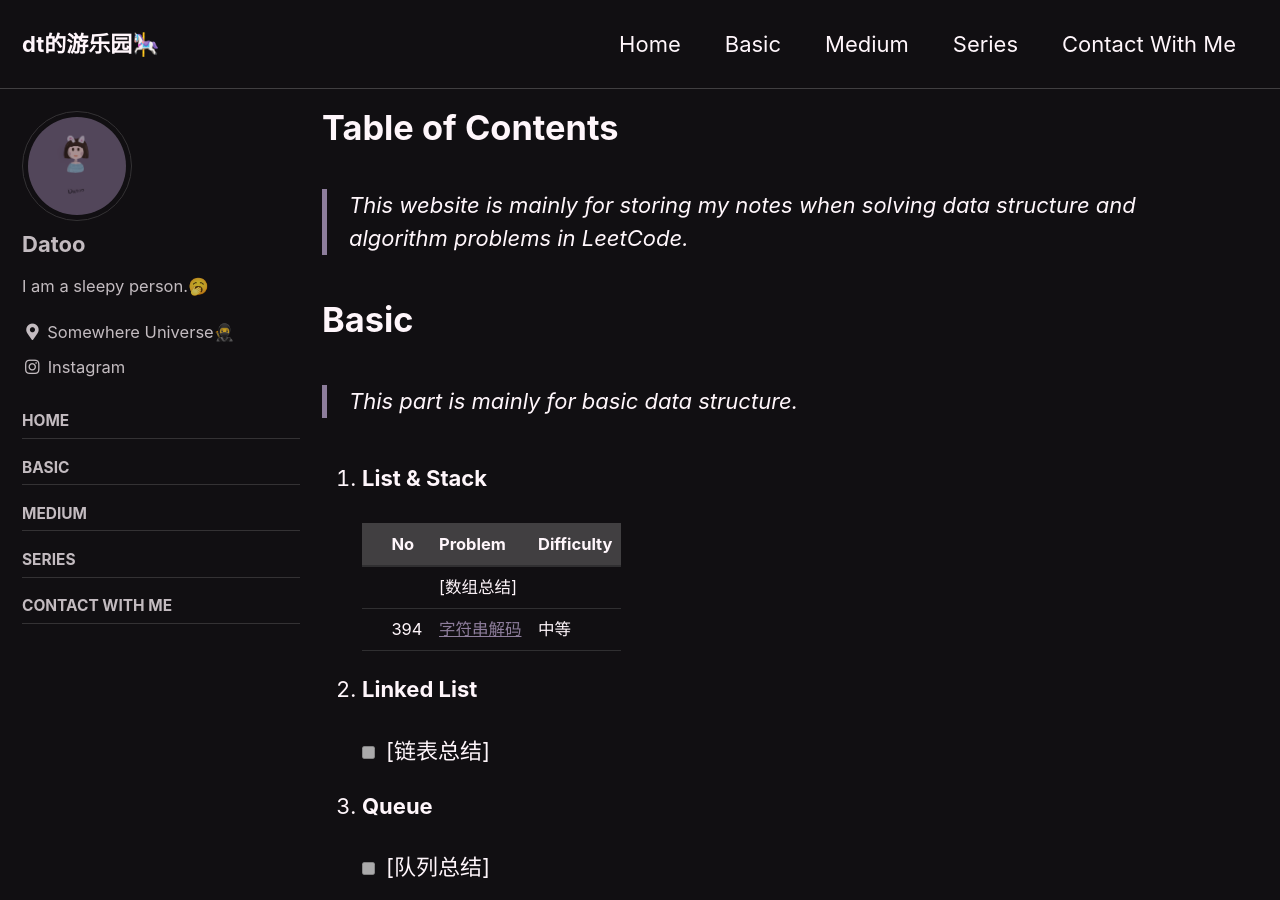
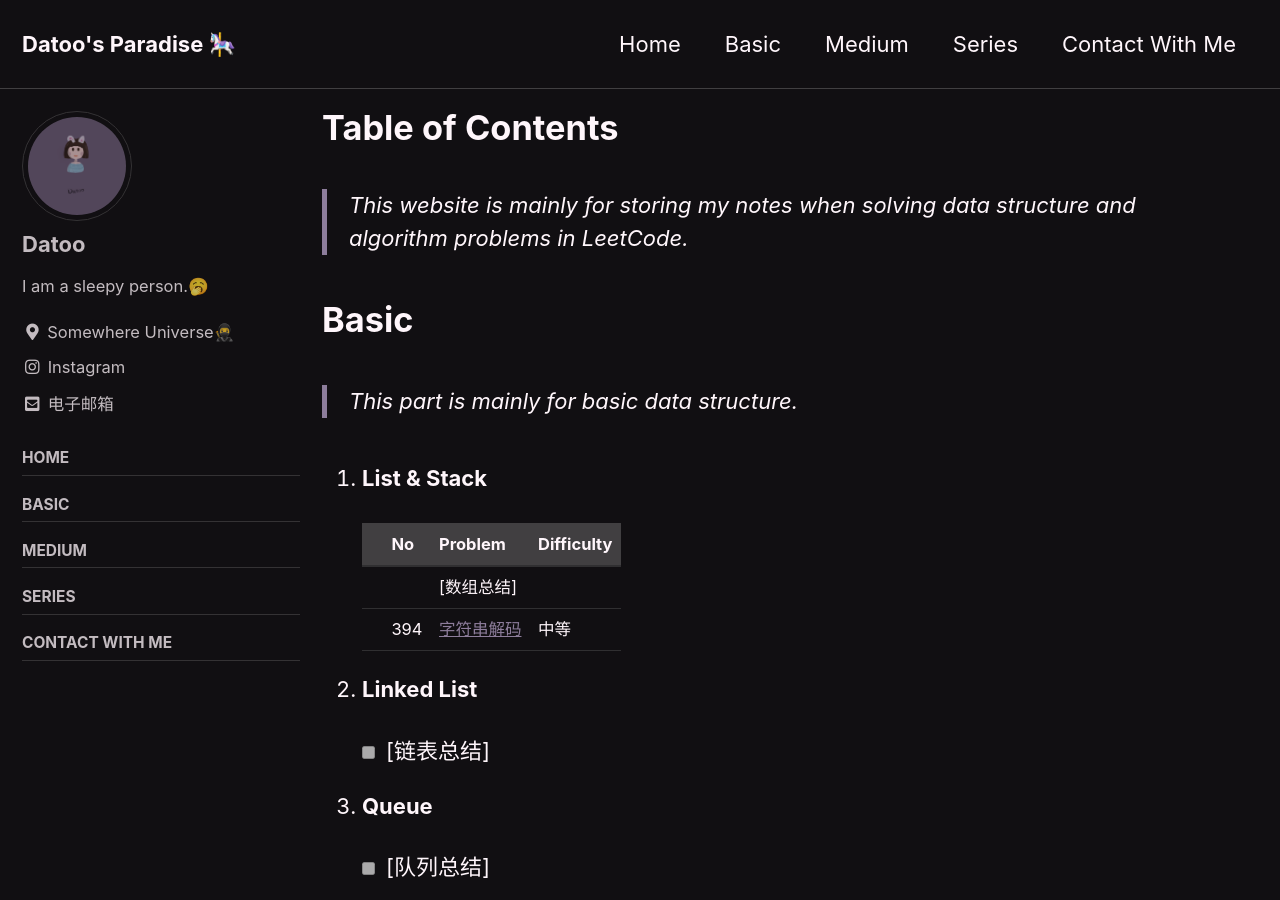
Before and after one commit to DaToo-J/DaToo-J.GitHub.io, a Jekyll site: the page built from index.md, in a window 1280 px wide and 900 px high. Built offline with Jekyll 4.4.1, drawn with Linux system fonts in a browser that asks for light colours; cached includes are drawn as plain includes; the list of posts is cut into pages by our own code.

Commit message:
add email addr and edit website title

```diff
--- a/_config.yml
+++ b/_config.yml
@@ -16,7 +16,7 @@ minimal_mistakes_skin    : "neon" # "air", "aqua", "contrast", "dark", "dirt", "
 
 # Site Settings
 locale                   : "zh-CN"
-title                    : "dt的游乐园🎠"
+title                    : "Datoo's Paradise 🎠"
 title_separator          : "-"
 subtitle                 : # site tagline that appears below site title in masthead
 name                     : "Datoo"
@@ -26,7 +26,7 @@ baseurl                  : # the subpath of your site, e.g. "/blog"
 repository               : # GitHub username/repo-name e.g. "mmistakes/minimal-mistakes"
 # teaser                   : /assets/images/header.JPG # path of fallback teaser image, e.g. "/assets/images/500x300.png"
 # header:
-  # teaser                   : /assets/images/header.JPG # path of fallback teaser image, e.g. "/assets/images/500x300.png"
+# teaser                   : /assets/images/header.JPG # path of fallback teaser image, e.g. "/assets/images/500x300.png"
 
 logo                     : # path of logo image to display in the masthead, e.g. "/assets/images/88x88.png"
 masthead_title           : # overrides the website title displayed in the masthead, use " " for no title
@@ -100,7 +100,7 @@ author:
   avatar           : /assets/images/photo.jpg # path of avatar image, e.g. "/assets/images/bio-photo.jpg"
   bio              : "I am a sleepy person.🥱"
   location         : "Somewhere Universe🥷"
-  email            :
+  email            : "oatmilk@yeah.net"
   links:
     - label: "Email"
       icon: "fas fa-fw fa-envelope-square"
@@ -216,19 +216,19 @@ sass:
 
 # Outputting
 permalink: /:categories/:title/
-paginate: 5 # amount of posts to show
-paginate_path: /page:num/
+# paginate: 5 # amount of posts to show
+# paginate_path: /page:num/
 timezone: # https://en.wikipedia.org/wiki/List_of_tz_database_time_zones
 
 
 # Plugins (previously gems:)
 plugins:
-  - jekyll-paginate
+  # - jekyll-paginate
   - jekyll-sitemap
   - jekyll-gist
   - jekyll-feed
   - jekyll-include-cache
-
+  - jekyll-archives
 # mimic GitHub Pages with --safe
 whitelist:
   - jekyll-paginate
```
